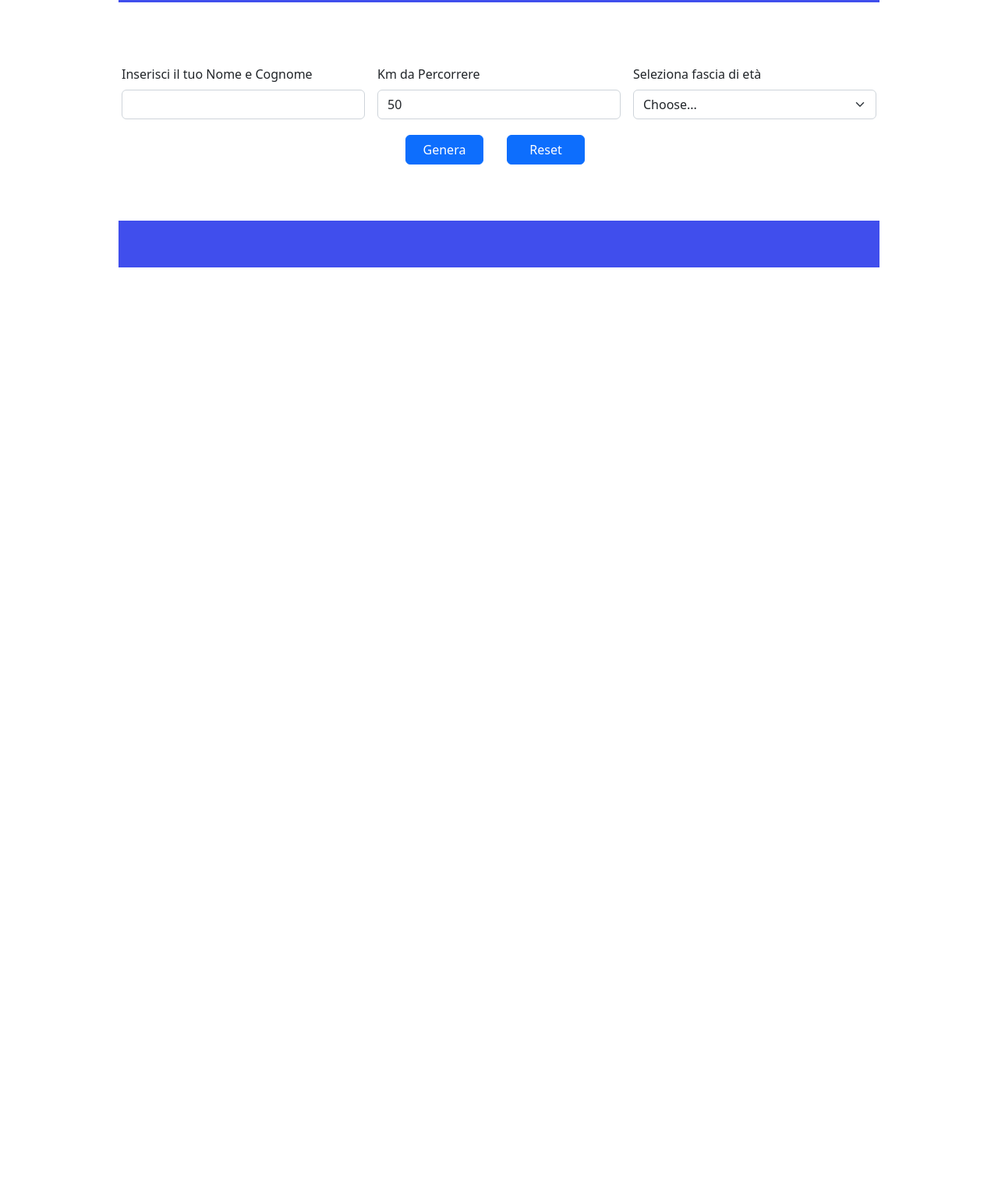
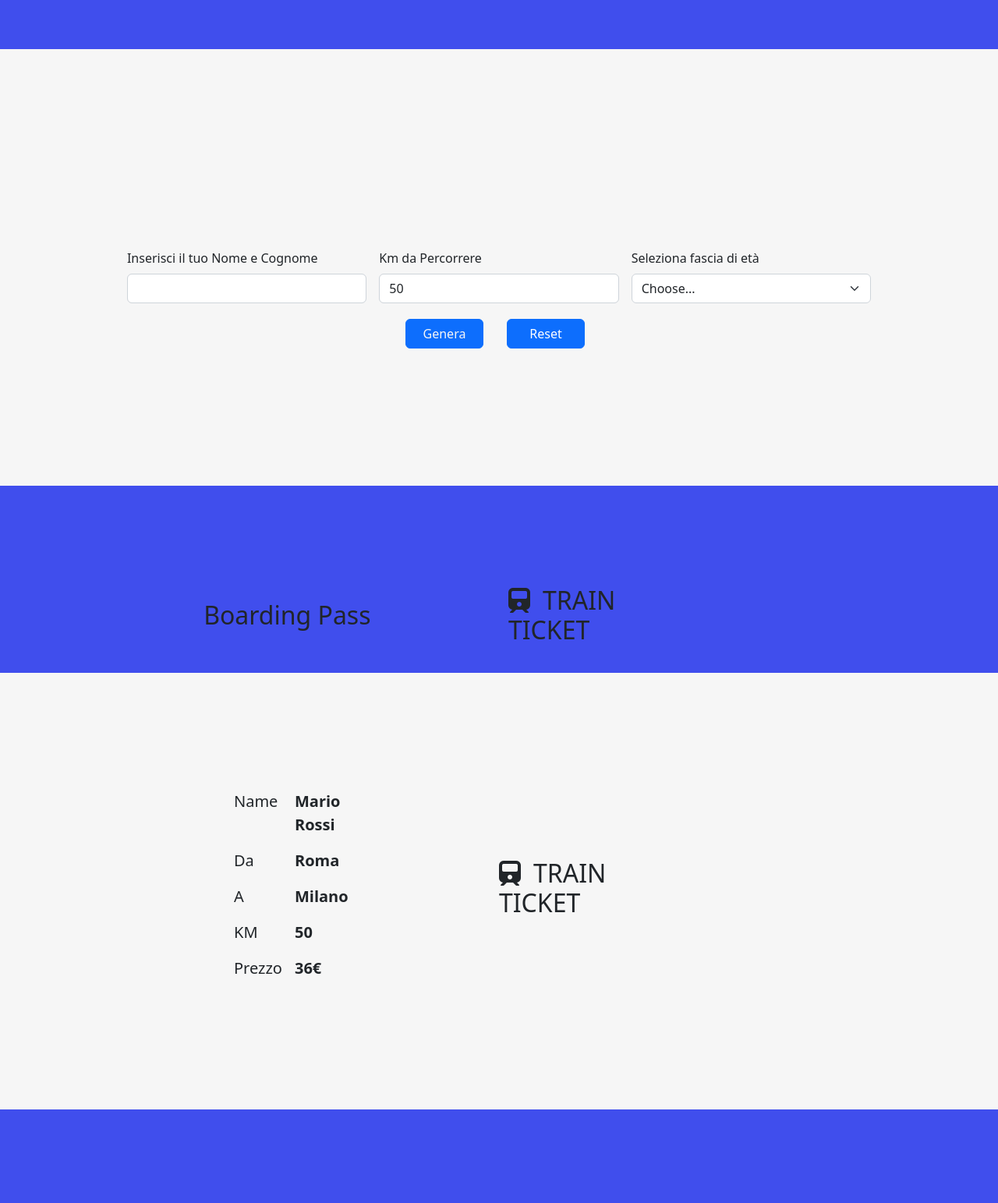
Before and after one commit to FrancescoMain/js-biglietto-treno-form, a plain HTML site: page index.html in a window 1280 px wide. Shown: the part 57-1600 px from the top of the page at 78% size. Before the commit the page ends 800 px from the top, so only its background shows below. Drawn offline with nearby package versions, Linux system fonts and the light colour scheme.

Commit message:
boarding section

```diff
--- a/index.html
+++ b/index.html
@@ -4,6 +4,8 @@
     <meta charset="UTF-8">
     <meta http-equiv="X-UA-Compatible" content="IE=edge">
     <meta name="viewport" content="width=device-width, initial-scale=1.0">
+    <!-- fa  -->
+    <link rel="stylesheet" href="https://cdnjs.cloudflare.com/ajax/libs/font-awesome/6.2.0/css/all.min.css" integrity="sha512-xh6O/CkQoPOWDdYTDqeRdPCVd1SpvCA9XXcUnZS2FmJNp1coAFzvtCN9BmamE+4aHK8yyUHUSCcJHgXloTyT2A==" crossorigin="anonymous" referrerpolicy="no-referrer" />
     <!-- bs style  -->
     <link href="https://cdn.jsdelivr.net/npm/bootstrap@5.2.2/dist/css/bootstrap.min.css" rel="stylesheet" integrity="sha384-Zenh87qX5JnK2Jl0vWa8Ck2rdkQ2Bzep5IDxbcnCeuOxjzrPF/et3URy9Bv1WTRi" crossorigin="anonymous">
     <!-- My Style  -->
@@ -12,8 +14,8 @@
 </head>
 <body>
 
-<div class="ms_container">
-    <div class="container">
+    <div class="ms_container">
+
         <div class="ms_top">
             <div class="row">
 
@@ -43,7 +45,7 @@
                     </div>
                 </form>
 
-                <button id="invia" class="btn btn-primary ms_btn" type="submit">Genera</button>
+                <button id="invia" class="btn btn-primary ms_btn" type="submit"><a href="#ticket">Genera</a></button>
                 <button id="reset" class="btn btn-primary ms_btn" type="reset">Reset</button>
             </div>
 
@@ -55,7 +57,69 @@
         </div>
 
     </div>
-</div>
+
+
+
+    <div id="ticket" class="ms_container">
+
+        <div class="ms_top">
+            <div class="row">
+                <div class="col-5 offset-1">
+                    <div class="ms_title_container">
+                        <h2 class="title">Boarding Pass</h2>
+                    </div>
+                </div>
+                <div class="col-2">
+                    <div class="ms_title_container">
+                        <h2 class="title"><i class="fa-solid fa-train me-3"></i>TRAIN TICKET</h2>
+                    </div>
+                </div>
+            </div>
+        </div>
+        <div class="ms_mid_ticket">
+            <div class="col-5 offset-1">
+                <div class="ms_title_container">
+                    <!-- bs table ==> https://getbootstrap.com/docs/5.2/content/tables/  -->
+                    <table class="table fs-5">
+                        <tbody>
+                          <tr>
+                            <td>Name</td>
+                            <th scope="row" id="nomeTicket">Mario Rossi</th>
+                          </tr>
+                          <tr>
+                            <td>Da</td>
+                            <th scope="row">Roma</th>
+                          </tr>
+                          <tr>
+                            <td>A</td>
+                            <th scope="row">Milano</th>
+                          </tr>
+                          <tr>
+                            <td>KM</td>
+                            <th scope="row" id="kmTicket">50</th>
+                          </tr>
+                          <tr>
+                            <td>Prezzo</td>
+                            <th scope="row" id="prezzoTicket">36€</th>
+                          </tr>
+
+                        </tbody>
+                      </table>
+                </div>
+            </div>
+            <div class="col-2">
+                <div class="ms_title_container">
+                    <h2 class="title"><i class="fa-solid fa-train me-3"></i>TRAIN TICKET</h2>
+                </div>
+            </div>
+        </div>
+        <div class="ms_top">
+            <div class="row">
+
+            </div>
+        </div>
+
+    </div>
 
 
 
--- a/js/script.js
+++ b/js/script.js
@@ -1,7 +1,5 @@
 
 
-
-// Il programma dovrà chiedere all’utente il numero di chilometri che vuole percorrere e l’età del passeggero.
 
 var invia = document.getElementById("invia");
 var nomeForm = document.getElementById("nome");
@@ -26,7 +24,12 @@ function () {
     }
 
 
-    console.log(prezzoBiglietto + nome + km + eta);
+    let nomeTicket = document.getElementById("nomeTicket")
+    nomeTicket.innerHTML = `${nome}`
+    let kmTicket = document.getElementById("kmTicket")
+    kmTicket.innerHTML = `${km}`
+    let prezzoTicket = document.getElementById("prezzoTicket")
+    prezzoTicket.innerHTML = `${prezzoBiglietto.toFixed(2)}€`
 
 })
 
@@ -37,22 +40,3 @@ function () {
     etaForm.value = 4;
 
 })
-
-
-
-
-
-
-
-
-
-// // L’output del prezzo finale va messo fuori in forma umana (con massimo due decimali, per indicare centesimi sul prezzo). Questo richiederà un minimo di ricerca.
-// let risultato = prezzoBiglietto.toFixed(2);
-
-
-// // BONUS possibili:
-// // elaborazione dell’output come detto, più articolata del semplice prezzo;
-// document.getElementById("title").innerHTML = `In base alla tua età (${eta}) e ai kilometri da percorrere (${km})
-// Il tuo biglietto costerà: = ${risultato}€. `
-
-// // interfaccia un pò eleaorata con CSS.
--- a/style/style.css
+++ b/style/style.css
@@ -5,26 +5,35 @@
 }
 
 
-
+a {
+    text-decoration: none;
+    color: #f6f6f6;
+}
+a:hover {
+    color: white;
+}
 .ms_container {
 
-     max-width: 1000px;
+     width: 100vw;
      margin: auto;
-     height: 400px;
+     height: 100vh;
 
 }
 
 .ms_top {
 
     background-color: #404eed;
-    height: 60px;
+    height: 15%;
 
 }
 
 .ms_mid {
 
-    height: 280px;
-
+    height: 70%;
+    background-color: #f6f6f6;
+    display: flex;
+    align-items: center;
+    justify-content: center;
 }
 
 .ms_btn {
@@ -33,3 +42,36 @@
     margin: 20px 20px 0 10px;
 
 }
+
+.ms_container_ticket {
+    padding-top: 80px;
+    width: 900px;
+    margin: auto;
+    height: 400px;
+
+}
+
+.ms_title_container {
+
+    display: flex;
+    align-items: center;
+    justify-content: center;
+    height: 100px;
+
+}
+.ms_mid_ticket {
+
+    height: 70%;
+    background-color: #f6f6f6;
+    display: flex;
+    align-items: center;
+}
+
+/* regole bs  */
+tbody, td, tfoot, th, thead, tr {
+    border: 0px;
+  }
+
+  .table {
+    width: 30%;
+  }
```
